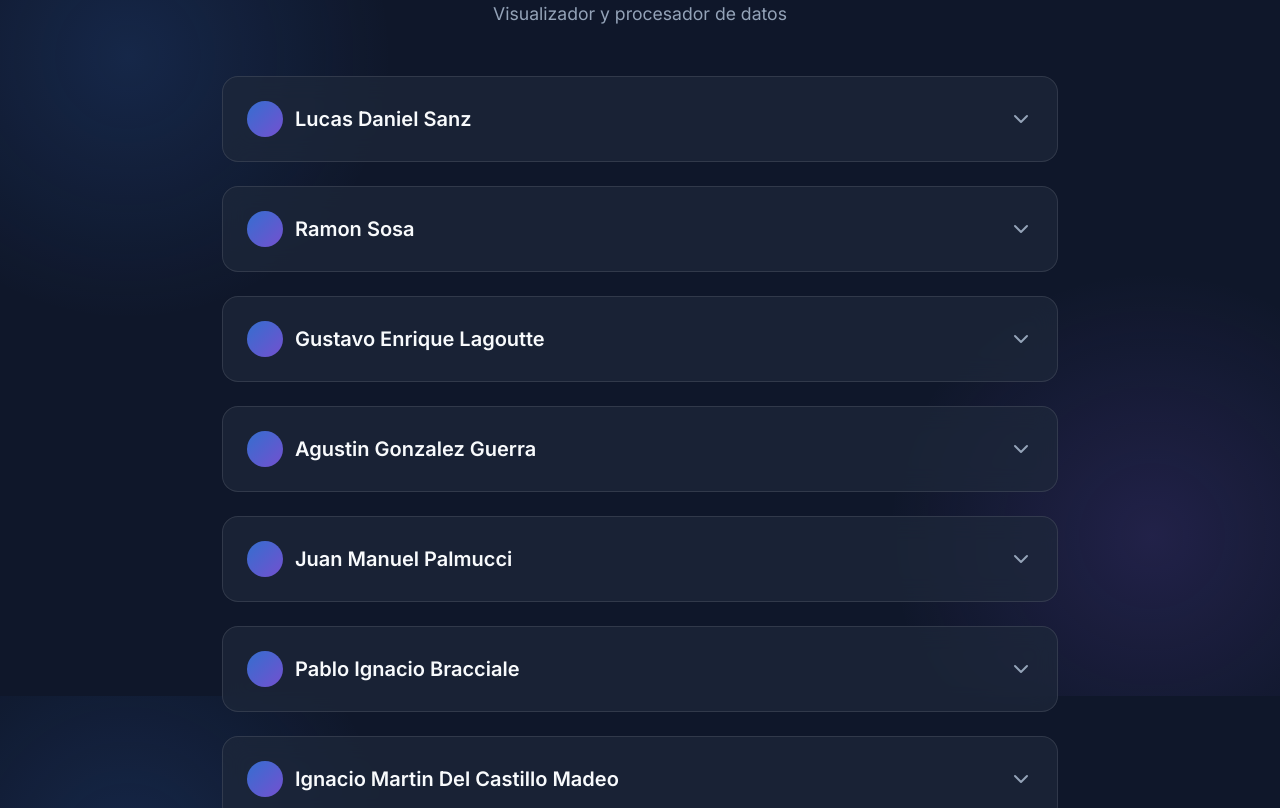
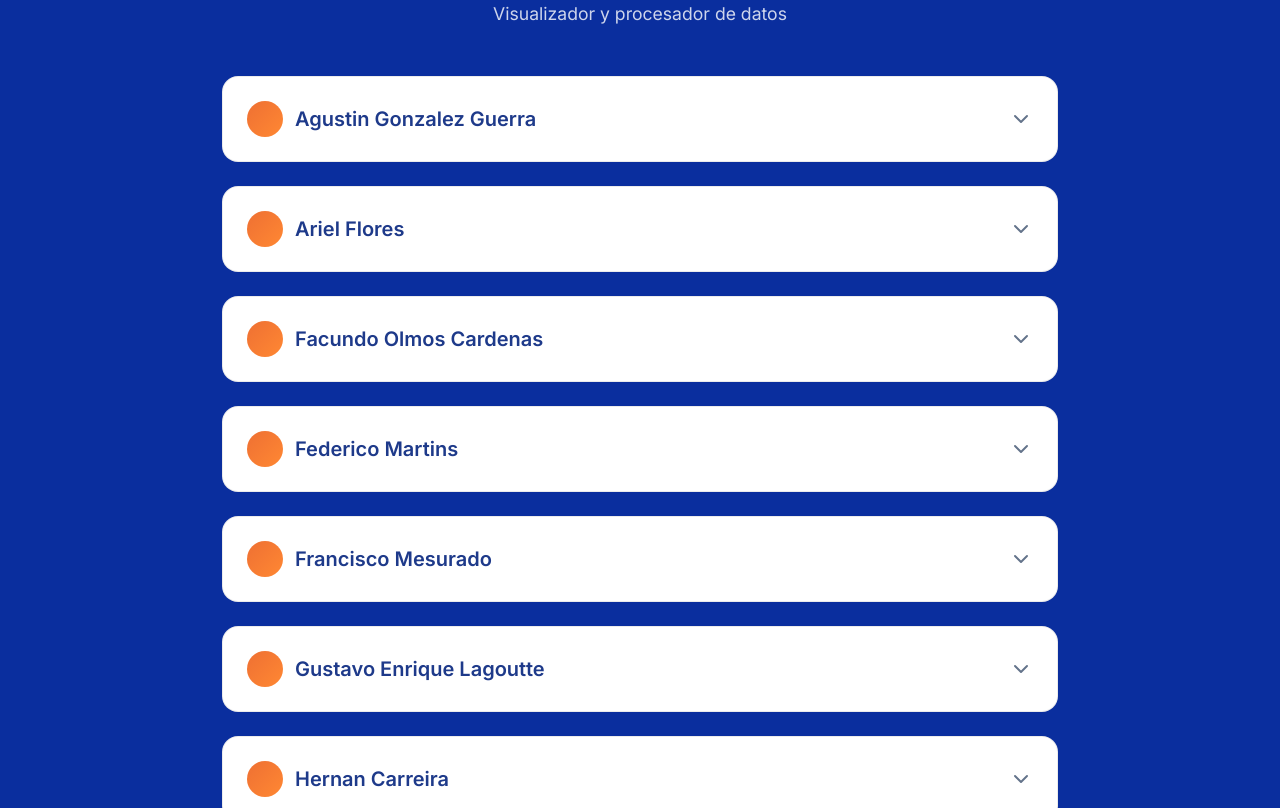
Before and after one commit to gustopp/coslotrip26, a plain HTML site: page index.html in a window 1280 px wide. Shown: the part 104-912 px from the top of the page. Drawn offline with Linux system fonts and the light colour scheme.

Commit message:
Actualizar paleta de colores a tema azul y naranja

```diff
--- a/script.js
+++ b/script.js
@@ -148,6 +148,20 @@
                 return;
             }
 
+            // Ordenar pasajeros alfabéticamente por nombre
+            pasajeros.sort((a, b) => a.nombre.localeCompare(b.nombre, 'es'));
+
+            // Ordenar vuelos de cada pasajero por fecha del primer tramo
+            pasajeros.forEach(passenger => {
+                if (passenger.vuelos) {
+                    passenger.vuelos.sort((a, b) => {
+                        const dateA = a.itinerario && a.itinerario[0] ? a.itinerario[0].fecha_salida : '';
+                        const dateB = b.itinerario && b.itinerario[0] ? b.itinerario[0].fecha_salida : '';
+                        return dateA.localeCompare(dateB);
+                    });
+                }
+            });
+
             pasajeros.forEach((passenger, index) => {
                 const card = createPassengerCard(passenger, index);
                 container.appendChild(card);
--- a/style.css
+++ b/style.css
@@ -1,14 +1,14 @@
 :root {
-    --bg-color: #0f172a;
-    --card-bg: rgba(30, 41, 59, 0.7);
-    --card-hover: rgba(51, 65, 85, 0.8);
-    --text-primary: #f8fafc;
-    --text-secondary: #94a3b8;
-    --accent-color: #3b82f6;
-    --accent-hover: #2563eb;
-    --border-color: rgba(255, 255, 255, 0.1);
-    --gradient-start: #3b82f6;
-    --gradient-end: #8b5cf6;
+    --bg-color: #0A2E9E; /* Azul profundo del fondo de la imagen */
+    --card-bg: #ffffff;
+    --card-hover: #f8fafc;
+    --text-primary: #1e3a8a; /* Texto azul muy oscuro/casi negro */
+    --text-secondary: #64748b;
+    --accent-color: #EA4C00; /* Naranja fuerte de la tarjeta */
+    --accent-hover: #CC4000;
+    --border-color: rgba(0, 0, 0, 0.08);
+    --gradient-start: #EA4C00;
+    --gradient-end: #FF6A00;
     --font-primary: 'Inter', sans-serif;
 }
 
@@ -26,9 +26,6 @@
     min-height: 100vh;
     display: flex;
     justify-content: center;
-    background-image: radial-gradient(circle at 10% 20%, rgba(59, 130, 246, 0.15) 0%, transparent 20%),
-                      radial-gradient(circle at 90% 80%, rgba(139, 92, 246, 0.15) 0%, transparent 20%);
-    background-attachment: fixed;
 }
 
 .app-container {
@@ -46,14 +43,12 @@
 h1 {
     font-size: 2.5rem;
     font-weight: 700;
-    background: linear-gradient(135deg, var(--gradient-start), var(--gradient-end));
-    -webkit-background-clip: text;
-    -webkit-text-fill-color: transparent;
+    color: #ffffff;
     margin-bottom: 0.5rem;
 }
 
 header p {
-    color: var(--text-secondary);
+    color: rgba(255, 255, 255, 0.8);
     font-size: 1.1rem;
 }
 
@@ -85,8 +80,8 @@
 }
 
 .passenger-card:hover {
-    box-shadow: 0 10px 25px rgba(0, 0, 0, 0.2);
-    border-color: rgba(255, 255, 255, 0.2);
+    box-shadow: 0 10px 25px rgba(0, 0, 0, 0.1);
+    border-color: rgba(0, 0, 0, 0.15);
 }
 
 .passenger-header, .flight-header {
@@ -171,15 +166,15 @@
 }
 
 .flight-card {
-    background: rgba(15, 23, 42, 0.6);
+    background: #f1f5f9;
     margin-bottom: 0;
     border-radius: 12px;
 }
 
 .flight-title {
     font-size: 1.1rem;
-    font-weight: 500;
-    color: #e2e8f0;
+    font-weight: 600;
+    color: var(--text-primary);
 }
 
 .flight-subtitle {
@@ -238,10 +233,11 @@
     display: grid;
     grid-template-columns: 1fr 1fr;
     gap: 0.5rem;
-    background: rgba(255, 255, 255, 0.03);
+    background: #ffffff;
     padding: 1rem;
     border-radius: 8px;
     font-size: 0.9rem;
+    border: 1px solid var(--border-color);
 }
 
 .detail-item {
@@ -265,8 +261,8 @@
     display: inline-block;
     padding: 0.25rem 0.5rem;
     border-radius: 4px;
-    background: rgba(59, 130, 246, 0.2);
-    color: #60a5fa;
+    background: rgba(234, 76, 0, 0.1);
+    color: var(--accent-color);
     font-size: 0.75rem;
     font-weight: 600;
     text-transform: uppercase;
```
